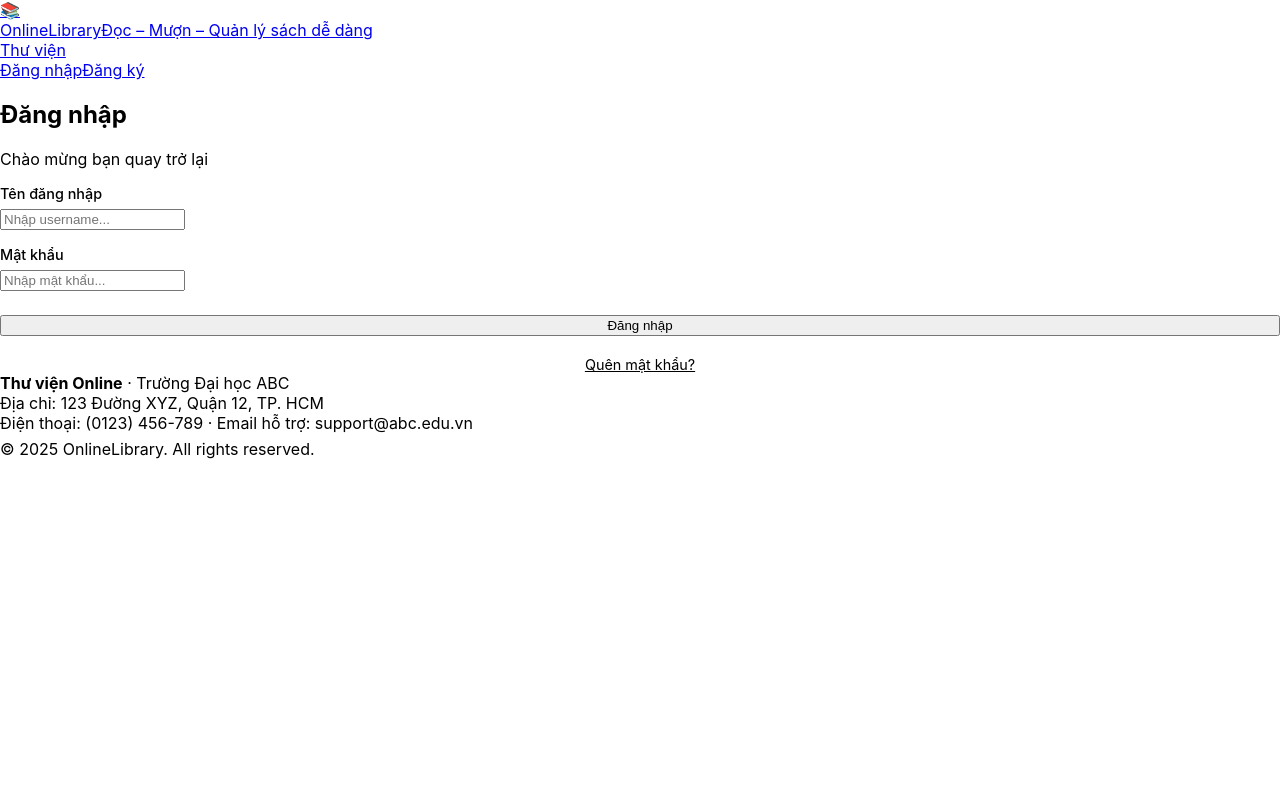
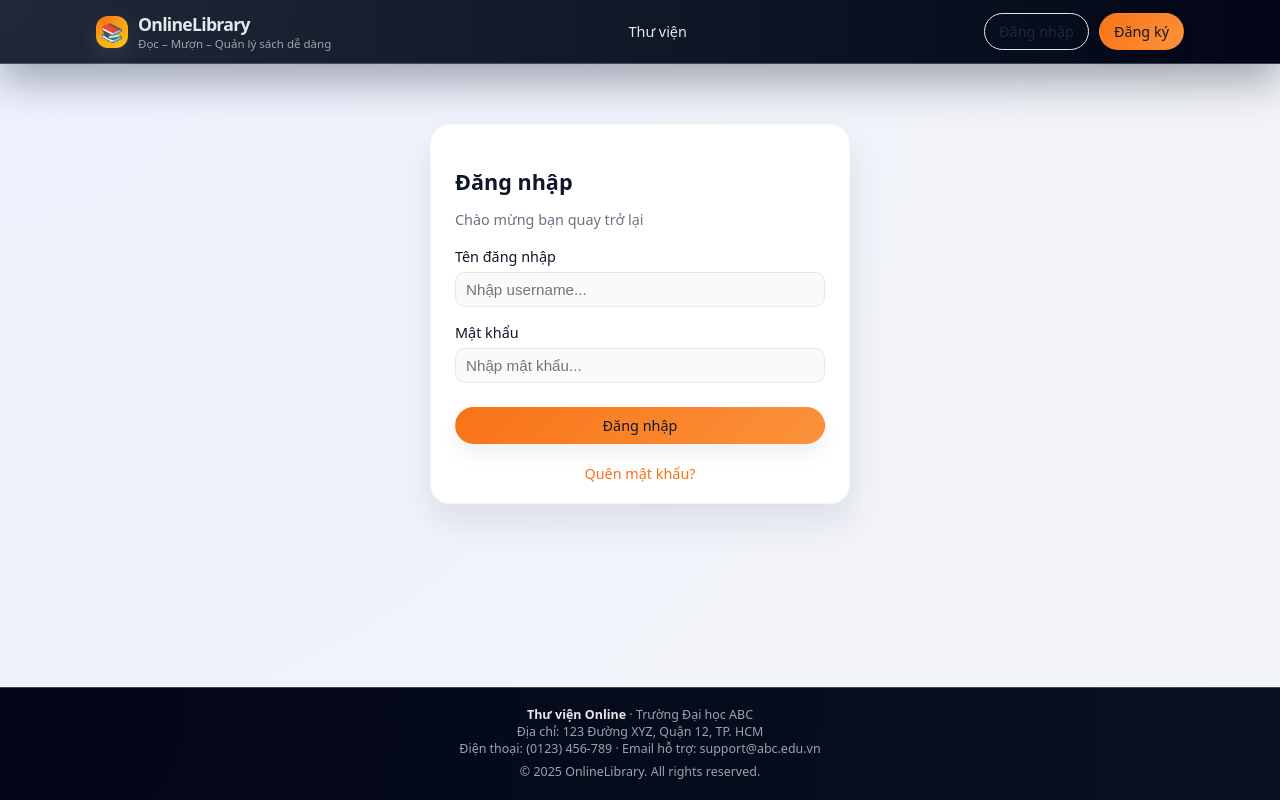
Before and after one commit to tranduydan2004/onlinelibrary-frontend, a React (Create React App) app: page /login in a window 1280 px wide. Built offline with nearby package versions, Linux system fonts and the light colour scheme.

Commit message:
feat: enhance global styles and layout for improved UI consistency

```diff
--- a/src/index.css
+++ b/src/index.css
@@ -1,10 +1,587 @@
+:root {
+  /* 60% - tông sáng */
+  --bg-main: #f3f4f6;
+  --bg-surface: #ffffff;
+
+  /* 30% - tông tối / chữ chính */
+  --color-dark: #0f172a;
+  --color-dark-soft: #1f2937;
+  --color-muted: #6b7280;
+
+  /* 10% - màu chủ đạo */
+  --color-accent: #f97316;
+  --color-accent-soft: #ffedd5;
+
+  --border-soft: #e5e7eb;
+
+  --radius-lg: 18px;
+  --radius-md: 12px;
+  --shadow-soft: 0 18px 35px rgba(15, 23, 42, 0.09);
+  --shadow-sm: 0 10px 20px rgba(15, 23, 42, 0.06);
+}
+
+/* Reset CSS */
+*,
+*::before,
+*::after {
+  box-sizing: border-box;
+}
+
+html,
+body,
+#root {
+  height: 100%;
+}
+
 body {
   margin: 0;
-  font-family: -apple-system, BlinkMacSystemFont, 'Segoe UI', 'Roboto', 'Oxygen',
+  font-family: system-ui, -apple-system, BlinkMacSystemFont, 'SF Pro Text', 'Segoe UI', 'Roboto', 'Oxygen',
     'Ubuntu', 'Cantarell', 'Fira Sans', 'Droid Sans', 'Helvetica Neue',
     sans-serif;
+  background: radial-gradient(circle at top left, #eef2ff, var(--bg-main));
+  color: var(--color-dark);
   -webkit-font-smoothing: antialiased;
   -moz-osx-font-smoothing: grayscale;
+}
+
+a {
+  color: inherit;
+  text-decoration: none;
+}
+
+button {
+  font-family: inherit;
+}
+
+
+/* App shell */
+.app-shell {
+  min-height: 100vh;
+  display: flex;
+  flex-direction: column;
+}
+
+.app-main {
+  flex: 1;
+  max-width: 1120px;
+  width: 100%;
+  margin: 0 auto;
+  padding: 24px 16px 40px;
+}
+
+
+/* Card & Section */
+.page-title {
+  font-size: 1.75rem;
+  font-weight: 700;
+  letter-spacing: -0.03em;
+  margin-bottom: 0.25rem;
+}
+
+.page-subtitle {
+  font-size: 0.95rem;
+  color: var(--color-muted);
+  margin-bottom: 1.25rem;
+}
+
+.card {
+  background: var(--bg-surface);
+  border-radius: var(--radius-lg);
+  padding: 22px 24px;
+  box-shadow: var(--shadow-soft);
+  border: 1px solid rgba(15, 23, 42, 0.03);
+}
+
+
+/* Button */
+.btn {
+  display: inline-flex;
+  align-items: center;
+  justify-content: center;
+  gap: 6px;
+  padding: 8px 14px;
+  border-radius: 999px;
+  border: 1px solid transparent;
+  font-size: 0.9rem;
+  font-weight: 500;
+  cursor: pointer;
+  transition: all 0.18s ease-out;
+}
+
+.btn-primary {
+  background: linear-gradient(135deg, var(--color-accent), #fb923c);
+  color: #111827;
+  box-shadow: var(--shadow-sm);
+}
+
+.btn-primary:hover {
+  filter: brightness(1.05);
+  transform: translateY(-1px);
+}
+
+.btn-outline {
+  background: transparent;
+  border-color: rgba(255, 255, 255, 0.35);
+  color: #e5e7eb;
+}
+
+.btn-outline:hover {
+  background: rgba(15, 23, 42, 0.35);
+}
+
+.btn-ghost {
+  background: transparent;
+  border-color: var(--border-soft);
+  color: var(--color-dark-soft);
+}
+
+.btn-ghost:hover {
+  background: var(--color-accent);
+  color: #e5e7eb;
+}
+
+
+/* Input modern */
+.input {
+  width: 100%;
+  padding: 8px 10px;
+  border-radius: 10px;
+  border: 1px solid var(--border-soft);
+  font-size: 0.95rem;
+  outline: none;
+  transition: all 0.15s ease-out;
+  background-color: #f9fafb;
+}
+
+.input:focus {
+  border-color: var(--color-accent);
+  box-shadow: 0 0 0 1px rgba(249, 115, 22, 0.25);
+  background-color: #ffffff;
+}
+
+
+/* Header */
+.main-header {
+  position: sticky;
+  top: 0;
+  z-index: 20;
+  background: radial-gradient(circle at top left, #1f2937, #020617);
+  color: #e5e7eb;
+  border-bottom: 1px solid rgba(148, 163, 184, 0.35);
+  box-shadow: 0 18px 40px rgba(15, 23, 42, 0.35);
+}
+
+.main-header-inner {
+  max-width: 1120px;
+  margin: 0 auto;
+  padding: 12px 16px;
+  display: flex;
+  align-items: center;
+  justify-content: space-between;
+  gap: 16px;
+}
+
+.brand {
+  display: flex;
+  align-items: center;
+  gap: 10px;
+}
+
+.brand-logo {
+  width: 32px;
+  height: 32px;
+  border-radius: 12px;
+  background: radial-gradient(circle at 20% 0, var(--color-accent), #facc15);
+  display: flex;
+  align-items: center;
+  justify-content: center;
+  font-weight: 700;
+  font-size: 18px;
+  color: #111827;
+  box-shadow: 0 10px 25px rgba(248, 250, 252, 0.1);
+}
+
+.brand-text {
+  display: flex;
+  flex-direction: column;
+}
+
+.brand-title {
+  font-weight: 700;
+  letter-spacing: -0.04em;
+  font-size: 1.1rem;
+}
+
+.brand-sub {
+  font-size: 0.72rem;
+  color: #9ca3af;
+}
+
+.nav-links {
+  display: flex;
+  align-items: center;
+  gap: 14px;
+  font-size: 0.9rem;
+}
+
+.nav-link {
+  color: #e5e7eb;
+  padding: 6px 10px;
+  border-radius: 999px;
+  transition: background 0.16s ease-out, color 0.16s ease-out;
+}
+
+.nav-link:hover {
+  background: rgba(148, 163, 184, 0.18);
+}
+
+.nav-link-active {
+  background: rgba(15, 23, 42, 0.85);
+  color: var(--color-accent);
+}
+
+
+/* User Section */
+.nav-user {
+  display: flex;
+  align-items: center;
+  gap: 10px;
+  font-size: 0.85rem;
+}
+
+.nav-avatar {
+  width: 28px;
+  height: 28px;
+  border-radius: 999px;
+  background: linear-gradient(135deg, var(--color-accent), #facc15);
+  display: flex;
+  align-items: center;
+  justify-content: center;
+  font-size: 0.9rem;
+  color: #111827;
+  font-weight: 600;
+}
+
+
+/* Hero */
+.hero {
+  margin-top: 18px;
+  margin-bottom: 20px;
+  padding: 26px 26px 22px;
+  border-radius: 24px;
+  background: radial-gradient(circle at 0 0, var(--color-accent), #0f172a);
+  color: #f9fafb;
+  display: grid;
+  grid-template-columns: minmax(0, 2.2fr) minmax(0, 1.2fr);
+  gap: 24px;
+  position: relative;
+  overflow: hidden;
+  box-shadow: 0 26px 60px rgba(15, 23, 42, 0.6);
+}
+
+.hero::after {
+  content: "";
+  position: absolute;
+  inset: 0;
+  background: radial-gradient(circle at 80% 0, rgba(59, 130, 246, 0.18), transparent);
+  opacity: 0.9;
+  pointer-events: none;
+}
+
+.hero-main {
+  position: relative;
+  z-index: 1;
+}
+
+.hero-kicker {
+  font-size: 0.8rem;
+  text-transform: uppercase;
+  letter-spacing: 0.18em;
+  color: #fed7aa;
+  margin-bottom: 8px;
+}
+
+.hero-title {
+  font-size: 2.1rem;
+  line-height: 1.1;
+  font-weight: 800;
+  letter-spacing: -0.05em;
+  margin-bottom: 8px;
+}
+
+.hero-subtitle {
+  font-size: 0.95rem;
+  color: #e5e7eb;
+  max-width: 420px;
+  margin-bottom: 16px;
+}
+
+.hero-actions {
+  display: flex;
+  flex-wrap: wrap;
+  gap: 10px;
+  margin-bottom: 12px;
+}
+
+.hero-meta {
+  display: flex;
+  flex-wrap: wrap;
+  gap: 16px;
+  font-size: 0.8rem;
+  color: #d1d5db;
+}
+
+.hero-search {
+  position: relative;
+  margin-top: 8px;
+}
+
+.hero-search-input {
+  width: 100%;
+  padding: 10px 120px 10px 12px;
+  border-radius: 999px;
+  border: 1px solid rgba(15, 23, 42, 0.25);
+  background: rgba(15, 23, 42, 0.55);
+  color: #f9fafb;
+  font-size: 0.95rem;
+  outline: none;
+}
+
+.hero-search-input::placeholder {
+  color: #9ca3af;
+}
+
+.hero-search-input:focus {
+  border-color: #fed7aa;
+  box-shadow: 0 0 0 1px rgba(254, 215, 170, 0.8);
+}
+
+.hero-search-btn {
+  position: absolute;
+  right: 2px;
+  top: 2px;
+}
+
+
+/* Hero side stats */
+.hero-side {
+  position: relative;
+  z-index: 1;
+  align-self: center;
+}
+
+.hero-card-title {
+  font-size: 0.85rem;
+  color: #9ca3af;
+  margin-bottom: 6px;
+}
+
+.hero-card-number {
+  font-size: 1.6rem;
+  font-weight: 700;
+  color: #e5e7eb;
+}
+
+.hero-card-grid {
+  display: grid;
+  grid-template-columns: repeat(2, minmax(0, 1fr));
+  gap: 10px;
+  margin-top: 10px;
+  font-size: 0.8rem;
+}
+
+
+/* Book grid */
+.book-grid {
+  display: grid;
+  grid-template-columns: repeat(auto-fill, minmax(190px, 1fr));
+  gap: 16px;
+}
+
+.book-card {
+  background: var(--bg-surface);
+  border-radius: 16px;
+  padding: 14px;
+  box-shadow: var(--shadow-sm);
+  border: 1px solid rgba(15, 23, 42, 0.03);
+  display: flex;
+  flex-direction: column;
+  gap: 8px;
+}
+
+.book-cover {
+  width: 100%;
+  border-radius: 12px;
+  aspect-ratio: 3/4;
+  object-fit: cover;
+  background: #e5e7eb;
+}
+
+.book-title {
+  font-size: 0.97rem;
+  font-weight: 600;
+}
+
+.book-author {
+  font-size: 0.8rem;
+  color: var(--color-muted);
+}
+
+.book-meta-row {
+  display: flex;
+  justify-content: space-between;
+  align-items: center;
+  font-size: 0.78rem;
+}
+
+/* Tag/badge */
+.badge {
+  display: inline-flex;
+  align-self: center;
+  padding: 2px 8px;
+  border-radius: 999px;
+  font-size: 0.7rem;
+  font-weight: 500;
+}
+
+.badge-soft {
+  background: var(--color-accent-soft);
+  color: #9a3412;
+}
+
+
+/* Table modern */
+.table-card {
+  margin-top: 16px;
+}
+
+.table-modern {
+  width: 100%;
+  border-collapse: collapse;
+  font-size: 0.9rem;
+}
+
+.table-modern th,
+.table-modern td {
+  padding: 9px 10px;;
+  border-bottom: 1px solid var(--border-soft);
+}
+
+.table-modern thead th {
+  text-align: left;
+  font-size: 0.8rem;
+  text-transform: uppercase;
+  letter-spacing: 0.08rem;
+  color: var(--color-muted);
+  background: #f9fafb;
+}
+
+.table-modern tbody tr:hover {
+  background: #f9fafb;
+}
+
+
+/* Pagination */
+.pagination {
+  margin-top: 14px;
+  display: flex;
+  align-items: center;
+  gap: 8px;
+  font-size: 0.85rem;
+}
+
+
+/* Auth pages */
+.auth-page {
+  max-width: 420px;
+  margin: 36px auto;
+}
+
+.auth-card {
+  background: var(--bg-surface);
+  border-radius: 20px;
+  padding: 24px 24px 20px;
+  box-shadow: var(--shadow-soft);
+  border: 1px solid rgba(15, 23, 42, 0.03);
+}
+
+.auth-title {
+  font-size: 1.35rem;
+  font-weight: 700;
+  margin-bottom: 4px;
+}
+
+.auth-subtitle {
+  font-size: 0.9rem;
+  color: var(--color-muted);
+  margin-bottom: 18px;
+}
+
+
+/* Footer */
+.main-footer {
+  background: radial-gradient(circle at top left, #020617, #0b1120);
+  color: #9ca3af;
+  padding: 18px 16px 20px;
+  border-top: 1px solid rgba(148, 163, 184, 0.4);
+  margin-top: 8px;
+}
+
+.main-footer-inner {
+  max-width: 1120px;
+  margin: 0 auto;
+  font-size: 0.78rem;
+  text-align: center;
+}
+
+.main-footer strong {
+  color: #e5e7eb;
+}
+
+
+/* Admin layout */
+.admin-header {
+  display: flex;
+  justify-content: space-between;
+  align-items: center;
+  margin-bottom: 14px;
+}
+
+.admin-tabs {
+  display: inline-flex;
+  padding: 3px;
+  border-radius: 999px;
+  background: #f3f4f6;
+  border: 1px solid var(--border-soft);
+  gap: 4px;
+}
+
+.admin-tab {
+  padding: 6px 12px;
+  border-radius: 999px;
+  font-size: 0.85rem;
+}
+
+.admin-tab-active {
+  background: var(--color-dark);
+  color: var(--color-accent);
+}
+
+
+/* Responsive */
+@media (max-width: 768px) {
+  .main-header-inner {
+    flex-direction: column;
+    align-items: flex-start;
+  }
+
+  .hero {
+    grid-template-columns: minmax(0, 1fr);
+  }
+
+  .app-main {
+    padding-inline: 12px;
+  }
 }
 
 code {
```
